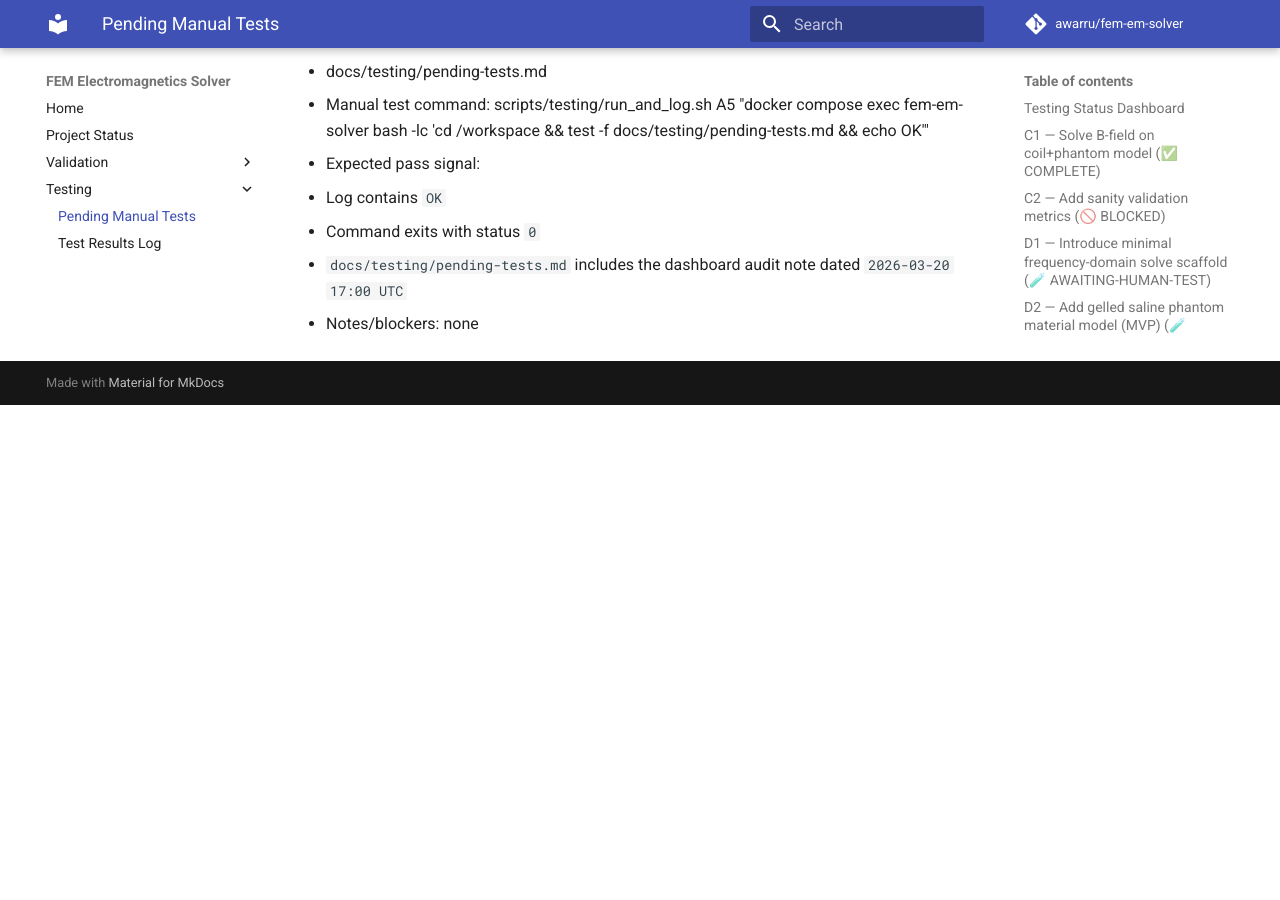
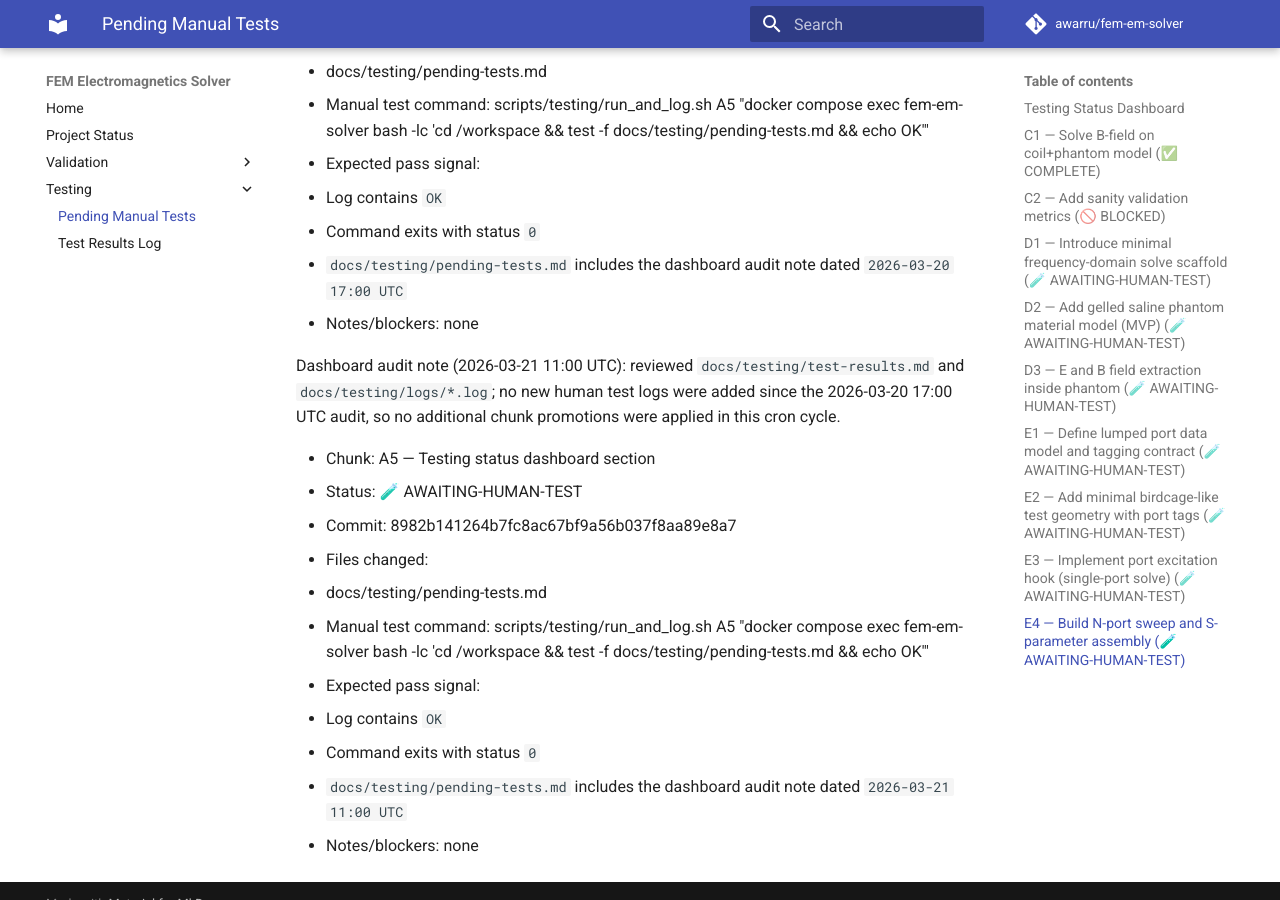
Before and after one commit to awarru/fem-em-solver, an MkDocs documentation site: the page built from docs/testing/pending-tests.md, in a window 1280 px wide and 900 px high, scrolled down 35545 px. Built offline with MkDocs 1.6.1 and Material for MkDocs 9.7.7, drawn with Linux system fonts in a browser that asks for light colours; comment, search, counter and statistics services are not loaded; before the commit the page ends 35950 px from its top, so only the background shows below that.

Commit message:
docs(testing): audit logs for 2026-03-21 11:00 UTC

```diff
--- a/docs/testing/pending-tests.md
+++ b/docs/testing/pending-tests.md
@@ -936,3 +936,17 @@
   - Command exits with status `0`
   - `docs/testing/pending-tests.md` includes the dashboard audit note dated `2026-03-20 17:00 UTC`
 - Notes/blockers: none
+
+Dashboard audit note (2026-03-21 11:00 UTC): reviewed `docs/testing/test-results.md` and `docs/testing/logs/*.log`; no new human test logs were added since the 2026-03-20 17:00 UTC audit, so no additional chunk promotions were applied in this cron cycle.
+
+- Chunk: A5 — Testing status dashboard section
+- Status: 🧪 AWAITING-HUMAN-TEST
+- Commit: 8982b141264b7fc8ac67bf9a56b037f8aa89e8a7
+- Files changed:
+  - docs/testing/pending-tests.md
+- Manual test command: scripts/testing/run_and_log.sh A5 "docker compose exec fem-em-solver bash -lc 'cd /workspace && test -f docs/testing/pending-tests.md && echo OK'"
+- Expected pass signal:
+  - Log contains `OK`
+  - Command exits with status `0`
+  - `docs/testing/pending-tests.md` includes the dashboard audit note dated `2026-03-21 11:00 UTC`
+- Notes/blockers: none
```
